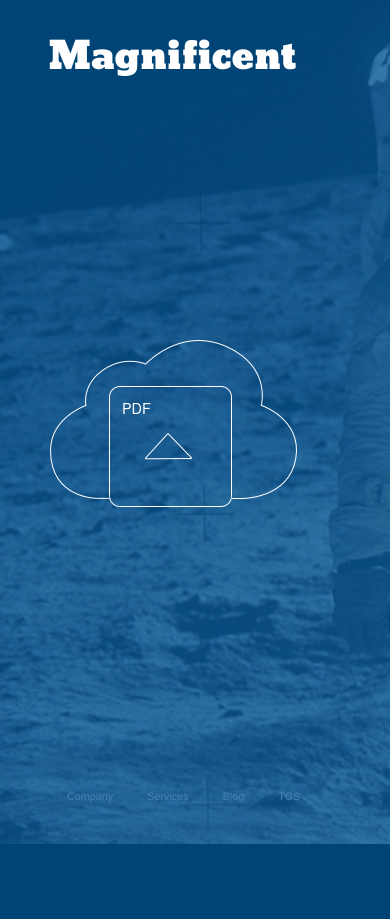
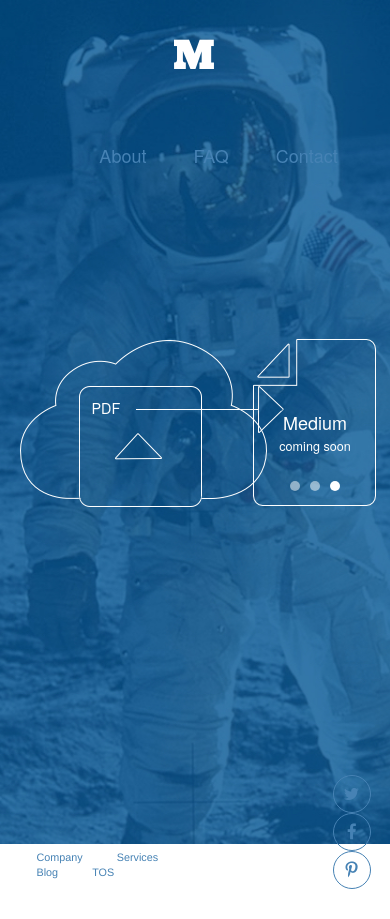
Before and after one commit to DinoDogan/Pre-Alpha-MVP, a PHP site: page /index.php in a window 390 px wide; the page is wider, and only the part inside the window is pictured. Before the commit the page ends 844 px from the top of that part, so only its background shows below. Run offline with PHP 8.4, Linux system fonts and the light colour scheme; some web fonts are replaced.

Commit message:
Shorten the logo to "M" when < 999px

```diff
--- a/css/main.css
+++ b/css/main.css
@@ -30,7 +30,7 @@ html {
 }
 
 body, #header {
-    min-width: 1000px;
+    min-width: 300px;
 }
 
 body {
@@ -422,6 +422,11 @@ body.home-style #header {
     color: #4682b4;
     margin-left: -2px;
 }
+
+#logo:after {
+    content: "Magnificent";
+}
+
 
 #logo:hover {
     color: #004370;
@@ -1034,3 +1039,26 @@ body.home-style #footer-social > a:hover > i {
         page-break-after: avoid;
     }
 }
+
+
+
+/* ==========================================================================
+   Styles for tablet and mobile devices
+   ========================================================================== */
+
+
+@media screen and (max-width: 999px) {
+    #logo:after {
+        content: "M";
+    }
+}
+
+@media screen and (max-width: 700px) {
+    #header-left,
+    #header-right {
+        display: block;
+        width: 100%;
+        text-align: center;
+    .navbar-collapse
+    }
+}
--- a/inc/header.php
+++ b/inc/header.php
@@ -27,7 +27,7 @@
     <div class="content">
         <div id="header-left">
             <a href="index.php">
-                <div id="logo">Magnificent</div>
+                <div id="logo"></div>
             </a>
         </div>
         <div id="header-right">
```
